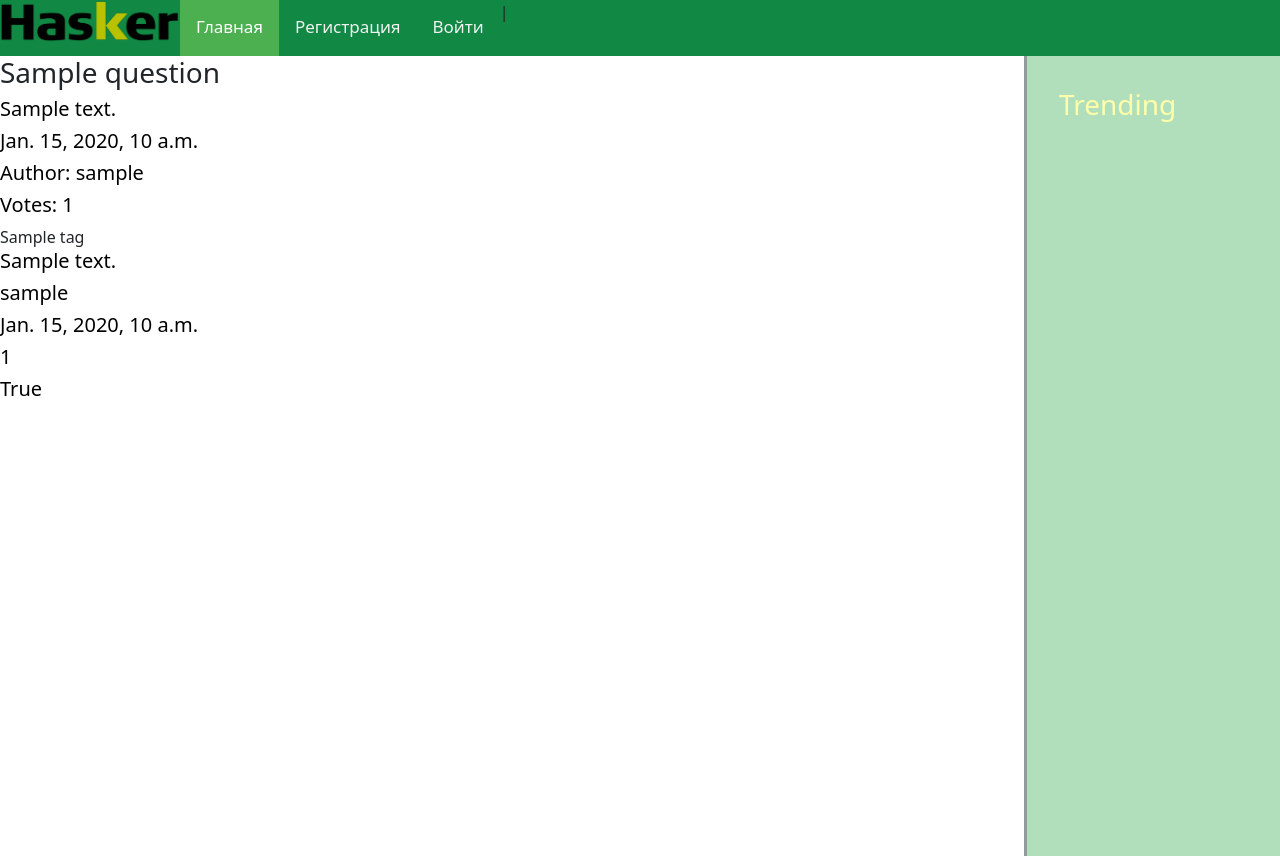
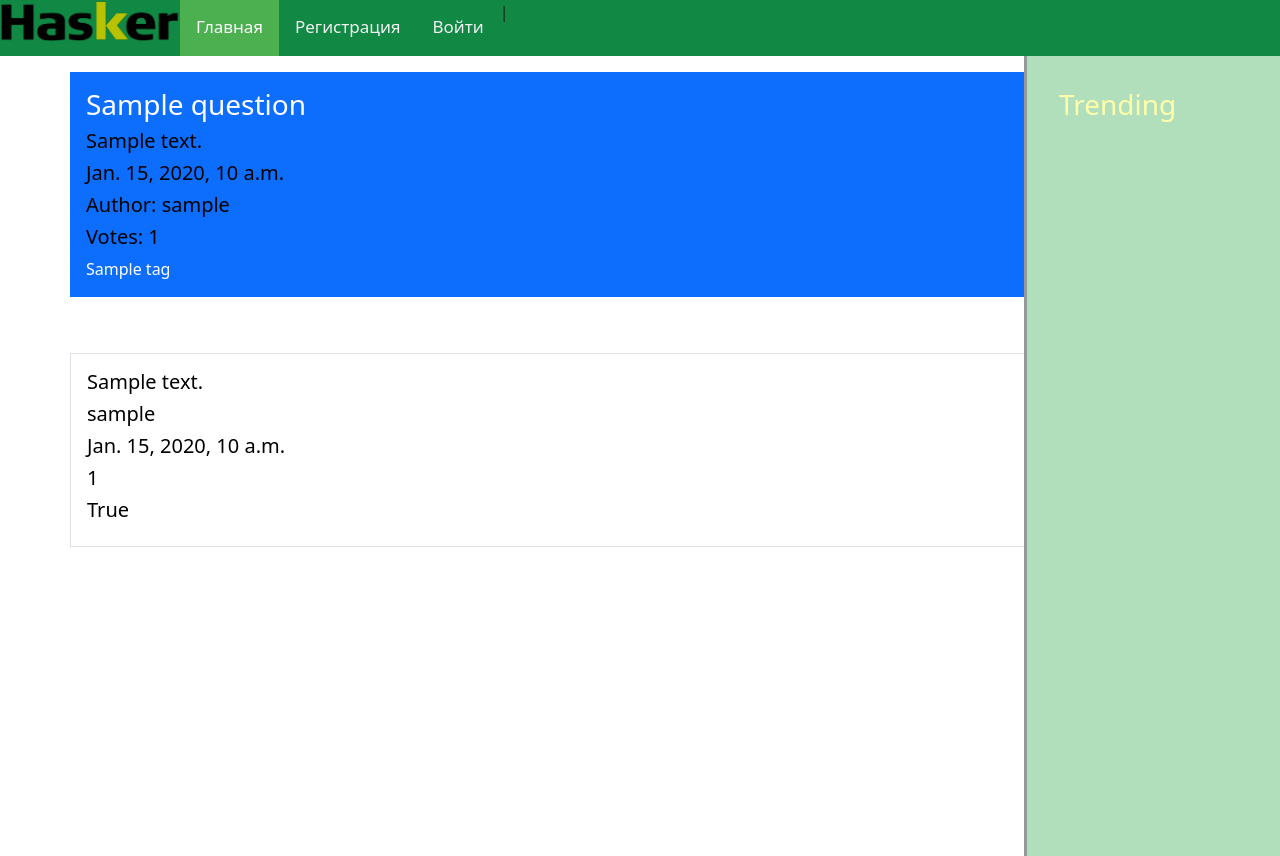
Before and after one commit to EvgrafovAlexander/otus_python, a Django app: page /posts/1/ in a window 1280 px wide. Run offline with Django 4.2, Linux system fonts and the light colour scheme; tables that the repository leaves empty hold one stand-in row (values such as "Sample post").

Commit message:
add class

```diff
--- a/hasker/hasker/hasker/posts/templates/posts/detail.html
+++ b/hasker/hasker/hasker/posts/templates/posts/detail.html
@@ -4,6 +4,7 @@
 
 
 {% block content %}
+<div class="container p-3 my-3 bg-primary text-white">
     <h3>{{ question.title }}</h3>
     <h5>{{ question.text }}</h5>
     <h5>{{ question.pub_date }}</h5>
@@ -13,14 +14,17 @@
     {% for tag in question.tags.all %}
         {{tag.name}}
     {% endfor %}
+    </div>
 
     <br>
     {% for answer in answers %}
+    <div class="container p-3 my-3 border">
         <h5>{{ answer.text }}</h5>
         <h5>{{ answer.author }}</h5>
         <h5>{{ answer.pub_date }}</h5>
         <h5>{{ answer.votes }}</h5>
         <h5>{{ answer.is_right }}</h5>
+    </div>
     {% endfor %}
 
 {% endblock %}
```
Lines whose indentation alone changed are shown as unchanged.
